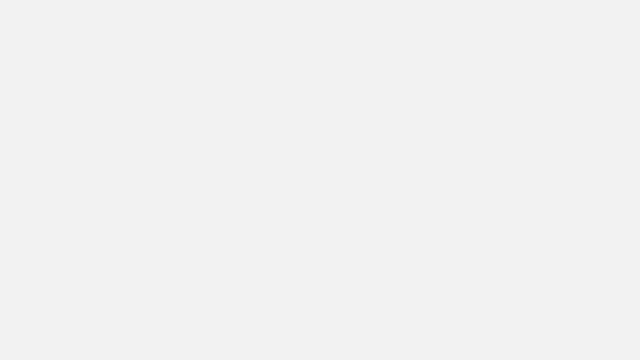
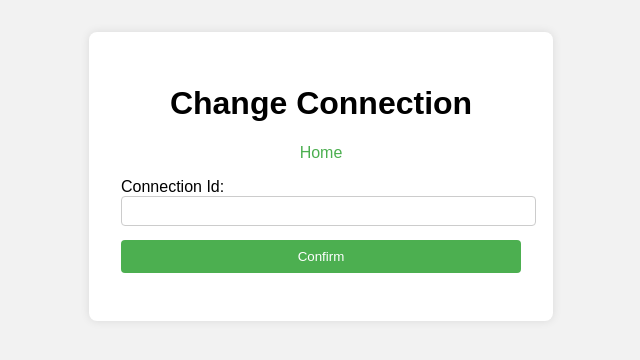
Before and after one commit to AU5K3/PlantKnight, a React (Create React App) app in the folder actual_plant_website/: page /changeconnection in a window 1280 px wide. Before the commit this address had no page. Shown: the top 360 px of the page, without its empty margins (319-959 px from the left). Built offline with nearby package versions, Linux system fonts and the light colour scheme.

Commit message:
More changes

```diff
--- a/actual_plant_website/src/App.jsx
+++ b/actual_plant_website/src/App.jsx
@@ -5,6 +5,7 @@ import Login from "./components/Login";
 import Setup from "./components/Setup";
 import Plants from "./components/Plants";
 import Plant from "./components/Plant";
+import ChangeConnection from "./components/ChangeConnection";
 import "./App.css";
 
 function App() {
@@ -16,6 +17,7 @@ function App() {
         <Route path="/setup" element={<Setup />} />
         <Route path="/plants" element={<Plants />} />
         <Route path="/plants/:plantId" element={<Plant />} />
+        <Route path="/changeconnection" element={<ChangeConnection />} />
       </Routes>
     </Router>
   );
--- a/actual_plant_website/src/components/ChangeConnection.jsx
+++ b/actual_plant_website/src/components/ChangeConnection.jsx
@@ -0,0 +1,39 @@
+import React, { useState } from "react";
+import { Link } from "react-router-dom";
+
+export default function ChangeConnection() {
+  const [connectionId, setConnection] = useState("");
+  const [message, setMessage] = useState("");
+
+  const handleSubmit = (e) => {
+    e.preventDefault();
+    setMessage(`You entered: ${connectionId}`);
+    // Later, send POST to backend API here
+  };
+
+  return (
+    <div className="container">
+      <header>
+        <h1>Change Connection</h1>
+        <nav>
+          <Link to="/">Home</Link>
+        </nav>
+      </header>
+      <main>
+        <form onSubmit={handleSubmit}>
+
+          <label>Connection Id:</label>
+          <input
+            type="connectionID"
+            value={connectionId}
+            onChange={(e) => setConnection(e.target.value)}
+            required
+          />
+
+          <button type="submit">Confirm</button>
+        </form>
+        <p>{message}</p>
+      </main>
+    </div>
+  );
+}
--- a/actual_plant_website/src/components/Plants.jsx
+++ b/actual_plant_website/src/components/Plants.jsx
@@ -30,7 +30,7 @@ export default function Plants() {
   };
 
   const handleChangeConnection = () => {
-    navigate("/setup");
+    navigate("/changeconnection");
   };
 
   const openPlantDashboard = (plantId) => {
--- a/actual_plant_website/src/components/Setup.jsx
+++ b/actual_plant_website/src/components/Setup.jsx
@@ -47,7 +47,7 @@ export default function Setup() {
             required
           />
 
-          <button type="submit">Login</button>
+          <button type="submit">Confirm</button>
         </form>
         <p>{message}</p>
       </main>
```
